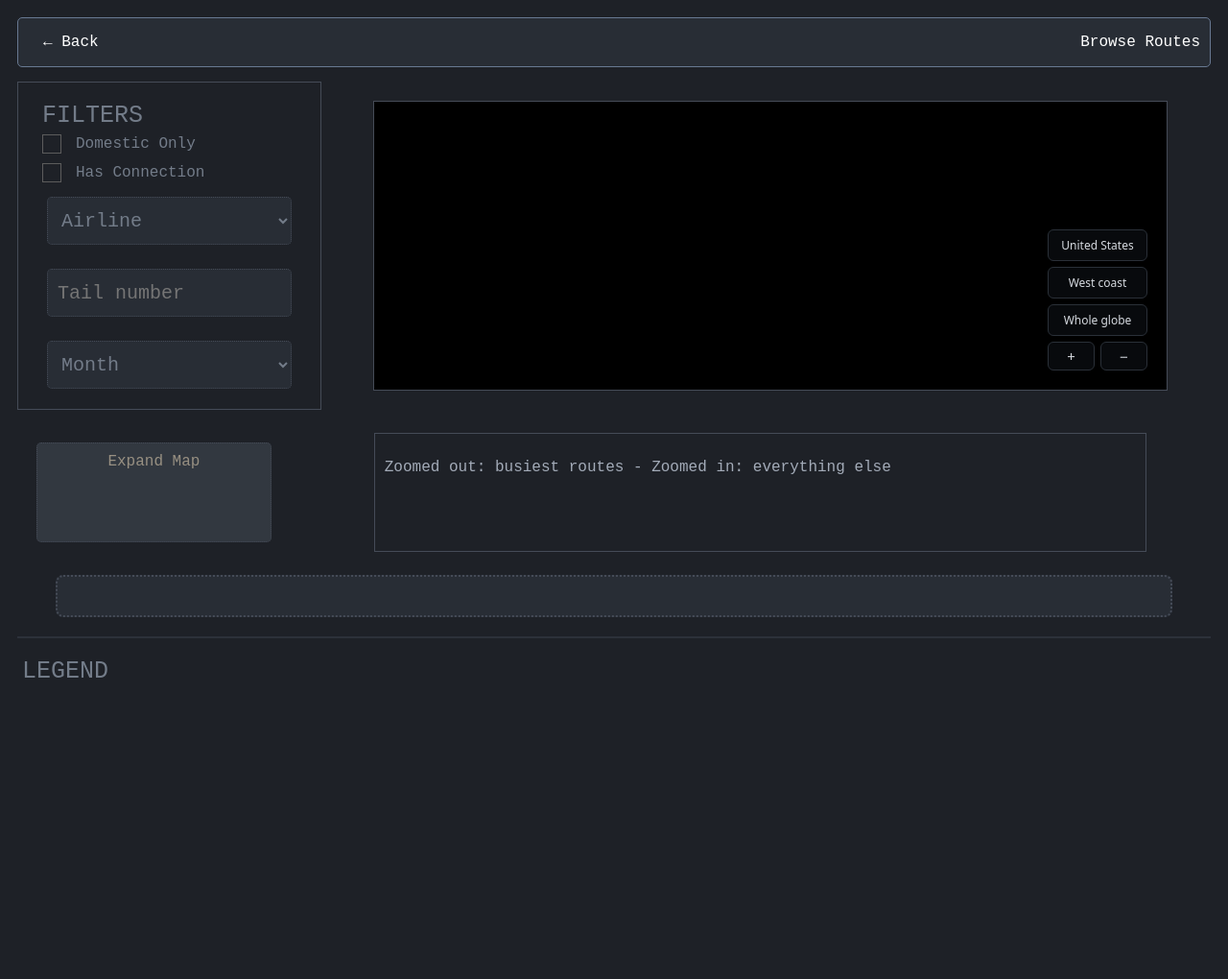
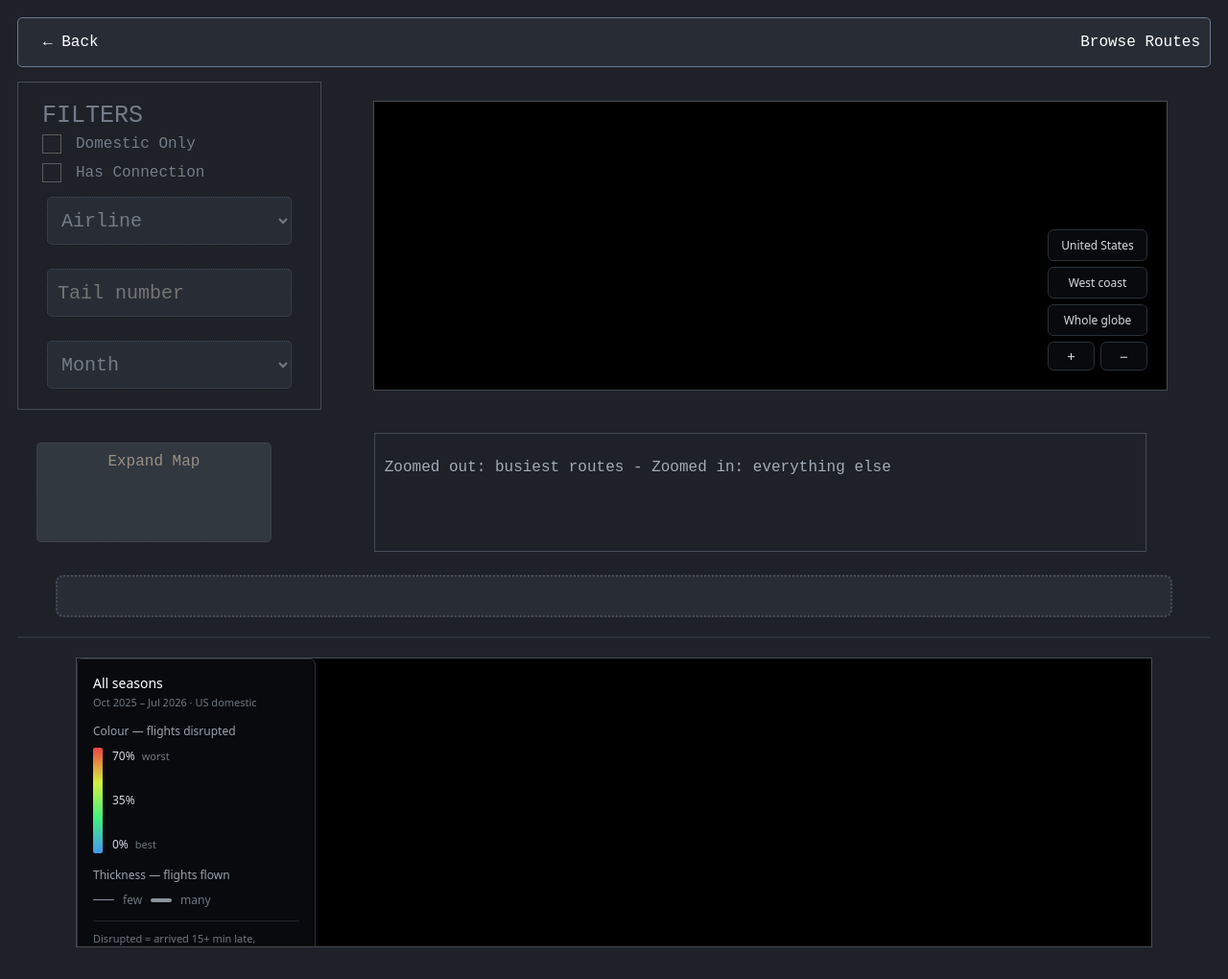
Before and after one commit to Travel-Buddy-Team/Travel-Buddy, a plain HTML site: page map.html in a window 1280 px wide. Shown: the top 1020 px of the page at 96% size. Before the commit the page ends 800 px from the top, so only its background shows below. Drawn offline with Linux system fonts and the light colour scheme; a script that the page names is missing.

Commit message:
started to put legend in bottom section of map page

```diff
--- a/map.html
+++ b/map.html
@@ -74,7 +74,12 @@
 
 <hr class="horizontal-line">
 
-    <h4>LEGEND</h4>
+    <div class="map-box">
+         <iframe src="web/legend.html"
+          style="width: 100%; height: 300px; border: 0px; margin: 0px auto;"
+          title="globe"></iframe>
+    </div>
+
 
 
 </body>
--- a/web/css/globe.css
+++ b/web/css/globe.css
@@ -12,7 +12,7 @@ body {
 }
 
 #legend-small{
-position: fixed;
+  position: fixed;
   justify-content: center;
   background: rgba(10, 12, 16, 0.85);
   border: 1px solid #2a3038;
```
